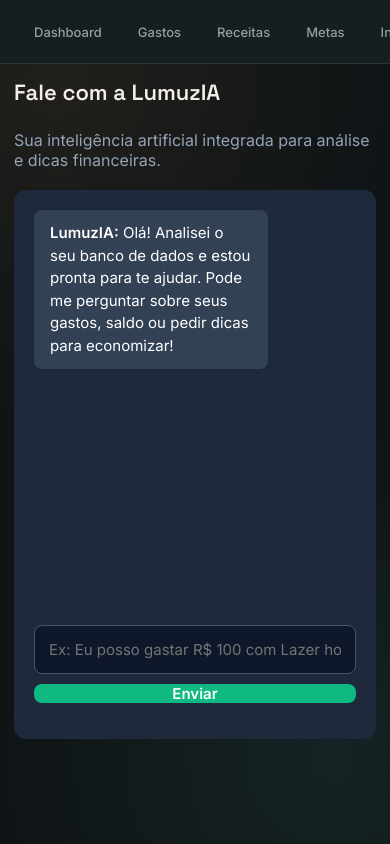
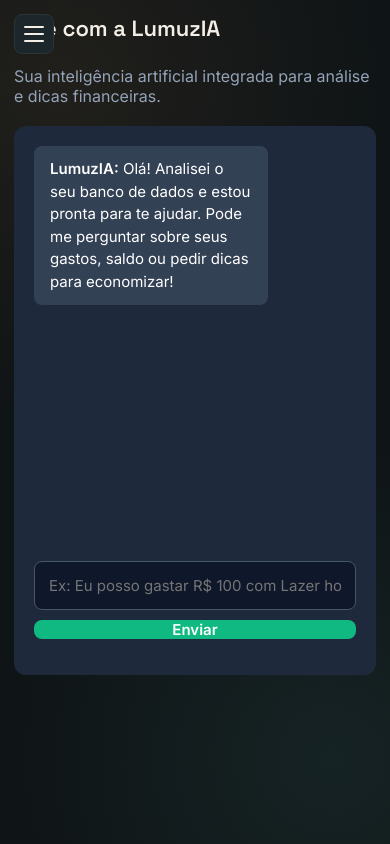
Before and after one commit to lumuziaedfinanceira-afk/Lumuz, a PHP site: page /frontend/chat.html in a window 390 px wide. Run offline with PHP 8.4, Linux system fonts and the light colour scheme; some libraries are stand-ins or nearby versions.

Commit message:
Versão 0.46.6

```diff
--- a/frontend/chat.html
+++ b/frontend/chat.html
@@ -55,5 +55,6 @@
 </div>
 
 <script type="module" src="./js/chat.js"></script>
+<script src="./js/sidebar.js"></script>
 </body>
 </html>
--- a/frontend/css/style.css
+++ b/frontend/css/style.css
@@ -658,117 +658,132 @@ table td:last-child {
 }
 
 /* ==========================================================================
-   10. RESPONSIVIDADE (MOBILE)
-   Estratégia:
-   - .container vira coluna (sidebar empilha em cima do conteúdo)
-   - .sidebar/aside vira uma barra de navegação horizontal com scroll
-   - Cards, tabelas, cards de perfil e formulários se ajustam à largura da tela
-   - Se o HTML tiver um botão hamburguer (#menu-toggle) e a sidebar tiver a
-     classe .open, ela vira um menu deslizante — mas o CSS abaixo funciona
-     igual mesmo sem esse JS extra, como barra horizontal fixa.
+   10. RESPONSIVIDADE MOBILE — HAMBURGUER DRAWER
    ========================================================================== */
 
-/* Tablets e telas médias */
-@media (max-width: 1024px) {
-  :root {
-    --sidebar-width: 210px;
+/* ── Botão hamburguer (visível só no mobile) ── */
+.hamburger {
+    display: none;           /* oculto no desktop */
+    position: fixed;
+    top: 14px;
+    left: 14px;
+    z-index: 400;
+    width: 40px;
+    height: 40px;
+    padding: 0;
+    background: var(--surface-2);
+    border: 1px solid var(--border);
+    border-radius: 8px;
+    cursor: pointer;
+    flex-direction: column;
+    align-items: center;
+    justify-content: center;
+    gap: 5px;
 }
 
-  main {
-    padding: 24px;
-  }
+.hamburger span {
+    display: block;
+    width: 20px;
+    height: 2px;
+    background: var(--text);
+    border-radius: 2px;
+    transition: transform 0.25s ease, opacity 0.2s ease;
 }
 
-/* Celulares e telas pequenas */
-@media (max-width: 768px) {
-  .container {
-    flex-direction: column;
-    min-height: auto;
+/* Animação X quando aberto */
+.hamburger.is-active span:nth-child(1) { transform: translateY(7px) rotate(45deg); }
+.hamburger.is-active span:nth-child(2) { opacity: 0; }
+.hamburger.is-active span:nth-child(3) { transform: translateY(-7px) rotate(-45deg); }
+
+/* ── Overlay de fundo ── */
+.sidebar-overlay {
+    display: none;
+    position: fixed;
+    inset: 0;
+    background: rgba(0, 0, 0, 0.55);
+    z-index: 250;
+    backdrop-filter: blur(2px);
+}
+.sidebar-overlay.active { display: block; }
+
+/* ── Tablets e telas médias ── */
+@media (max-width: 1024px) {
+    :root { --sidebar-width: 210px; }
+    main  { padding: 24px; }
 }
 
+/* ── Celulares e telas pequenas ── */
+@media (max-width: 768px) {
     :root {
         --sidebar-width: 0px;
-    --topbar-height: 64px;
+        --topbar-height: 0px;   /* sem topbar fixa, usamos o drawer */
     }
 
-  /* Barra vira horizontal no topo, fixa de verdade (position: fixed),
-     então continua visível mesmo rolando a página até o fim. */
+    .hamburger {
+        display: flex;          /* aparece no mobile */
+    }
+
+    /* Sidebar vira drawer lateral: escondida à esquerda por padrão */
     .sidebar, aside {
-    width: 100%;
-    height: var(--topbar-height);
-    flex-direction: row;
-    align-items: center;
-    gap: 8px;
-    padding: 8px 12px;
-    overflow-x: auto;
-    overflow-y: hidden;
-    -webkit-overflow-scrolling: touch;
-    border-right: none;
-    border-bottom: 1px solid var(--border);
         position: fixed;
         top: 0;
         left: 0;
-    z-index: 200;
+        width: 260px !important;
+        height: 100vh !important;
+        flex-direction: column !important;
+        overflow-y: auto;
+        overflow-x: hidden;
+        padding: 24px 16px;
+        z-index: 300;
+        transform: translateX(-100%);
+        transition: transform 0.28s cubic-bezier(0.4, 0, 0.2, 1);
+        border-right: 1px solid var(--border);
+        border-bottom: none;
     }
 
-  /* Logo continua visível, só fica menor e sem quebrar linha */
-  .sidebar h2, aside h2 {
-    display: flex !important;
-    flex-shrink: 0;
-    font-size: 13px;
-    margin-bottom: 0;
-    padding-left: 0;
-    white-space: nowrap;
+    /* Quando o JS adiciona .open, a sidebar desliza para dentro */
+    .sidebar.open, aside.open {
+        transform: translateX(0);
+        box-shadow: 6px 0 24px rgba(0, 0, 0, 0.45);
     }
 
-  .sidebar h2 img, aside h2 img,
+    /* Imagem da logo: tamanho normal dentro do drawer */
     .sidebar img, aside img,
-  .sidebar svg, aside svg,
-  .sidebar .logo, aside .logo,
-  .sidebar .brand, aside .brand {
-    display: block !important;
-    width: 15px;
-    height: 15px;
-    object-fit: cover;
-    border-radius: 50%;
-    flex-shrink: 0;
+    .sidebar-brand img {
+        width: 44px !important;
+        height: 44px !important;
     }
 
+    /* Links no drawer: estilo vertical normal */
     .sidebar a, aside a {
-    flex-shrink: 0;
-    white-space: nowrap;
-    margin-bottom: 0;
-    padding: 10px 14px;
-    font-size: 13px;
+        white-space: normal;
+        margin-bottom: 6px;
+        padding: 12px 14px;
+        font-size: 14px;
     }
 
     .sidebar a.active, aside a.active {
-    border-left: none;
-    border-bottom: 2px solid var(--accent-2);
+        border-left: 3px solid var(--accent-2);
+        border-bottom: none;
     }
 
+    /* Main: sem margin-left (sidebar fora do fluxo) */
     main {
+        margin-left: 0 !important;
         padding: 18px;
+        padding-top: 68px;     /* espaço para o botão hamburguer */
     }
 
-  main h1 {
-    font-size: 22px;
-  }
-
-  main h2 {
-    font-size: 18px;
-  }
+    main h1 { font-size: 22px; }
+    main h2 { font-size: 18px; }
 
     .cards, .cards-grid {
         grid-template-columns: 1fr;
         gap: 14px;
     }
 
-  .card {
-    padding: 20px;
-  }
+    .card { padding: 20px; }
 
-  /* Tabelas: permite rolagem horizontal em vez de quebrar o layout */
     table {
         display: block;
         width: 100%;
@@ -777,59 +792,19 @@ table td:last-child {
         white-space: nowrap;
     }
 
-  th, td {
-    padding: 10px 12px;
-    font-size: 13px;
-  }
+    th, td { padding: 10px 12px; font-size: 13px; }
 
-  .profile-card, .lz-card {
-    padding: 20px;
-    max-width: 100%;
-  }
-
-  .profile-header, .lz-top {
-    gap: 12px;
-  }
-
-  .profile-avatar, .lz-avatar {
-    width: 48px;
-    height: 48px;
-    font-size: 18px;
-  }
-
-  .profile-actions, .lz-actions {
-    flex-direction: column;
-  }
-
-  .meta-row, .lz-row {
-    flex-wrap: wrap;
-  }
-
-  .chart-box {
-    padding: 16px;
-  }
-
-  .chart-container-canvas {
-    height: 200px !important;
-    max-height: 200px !important;
-  }
-
-  .wrap {
-    padding: 16px;
-  }
-
-  .brand-name {
-    font-size: 20px;
-  }
-
-  .calendario-grid {
-    gap: 4px;
-  }
-
-  .cal-dia {
-    padding: 8px 0;
-    font-size: 13px;
-  }
+    .profile-card, .lz-card { padding: 20px; max-width: 100%; }
+    .profile-header, .lz-top { gap: 12px; }
+    .profile-avatar, .lz-avatar { width: 48px; height: 48px; font-size: 18px; }
+    .profile-actions, .lz-actions { flex-direction: column; }
+    .meta-row, .lz-row { flex-wrap: wrap; }
+    .chart-box { padding: 16px; }
+    .chart-container-canvas { height: 200px !important; max-height: 200px !important; }
+    .wrap { padding: 16px; }
+    .brand-name { font-size: 20px; }
+    .calendario-grid { gap: 4px; }
+    .cal-dia { padding: 8px 0; font-size: 13px; }
 }
 
 /* Celulares pequenos */
--- a/frontend/dashboard.html
+++ b/frontend/dashboard.html
@@ -110,5 +110,6 @@
 
 <script type="module" src="./js/dashboard.js"></script>
 
+<script src="./js/sidebar.js"></script>
 </body>
 </html>
--- a/frontend/gastos.html
+++ b/frontend/gastos.html
@@ -188,5 +188,6 @@
 
 <script type="module" src="./js/gastos.js"></script>
 
+<script src="./js/sidebar.js"></script>
 </body>
 </html>
--- a/frontend/investimentos.html
+++ b/frontend/investimentos.html
@@ -121,5 +121,6 @@
 </div>
 
 <script type="module" src="./js/investimentos.js"></script>
+<script src="./js/sidebar.js"></script>
 </body>
 </html>
--- a/frontend/metas.html
+++ b/frontend/metas.html
@@ -266,5 +266,6 @@
         src="./js/metas.js"
     ></script>
 
+<script src="./js/sidebar.js"></script>
 </body>
 </html>
--- a/frontend/perfil.html
+++ b/frontend/perfil.html
@@ -75,5 +75,6 @@
 
 <script type="module" src="./js/config.js"></script>
 <script type="module" src="./js/perfil.js"></script>
+<script src="./js/sidebar.js"></script>
 </body>
 </html>
--- a/frontend/receitas.html
+++ b/frontend/receitas.html
@@ -88,5 +88,6 @@
         </div>
 
         <script type="module" src="./js/receitas.js"></script>
-    </body>
+    <script src="./js/sidebar.js"></script>
+</body>
 </html>
--- a/frontend/relatorio.html
+++ b/frontend/relatorio.html
@@ -110,5 +110,6 @@
 
 <script type="module" src="../js/relatorio.js"></script>
 
+<script src="./js/sidebar.js"></script>
 </body>
 </html>
```
Also changed, not shown: frontend/js/sidebar.js (added, +47 -0 lines). Lines whose indentation alone changed are shown as unchanged.
